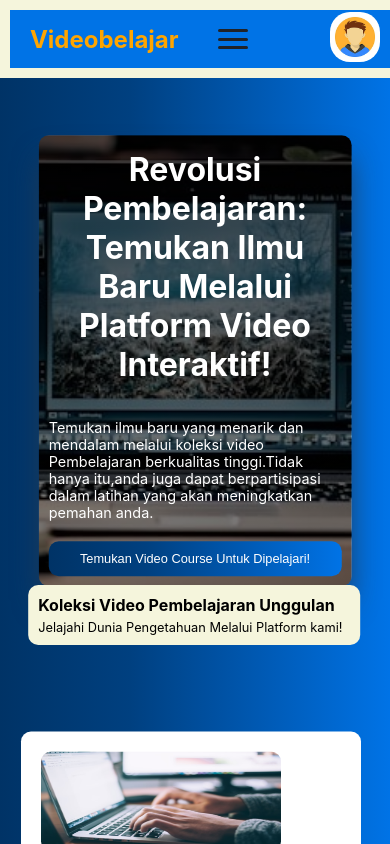
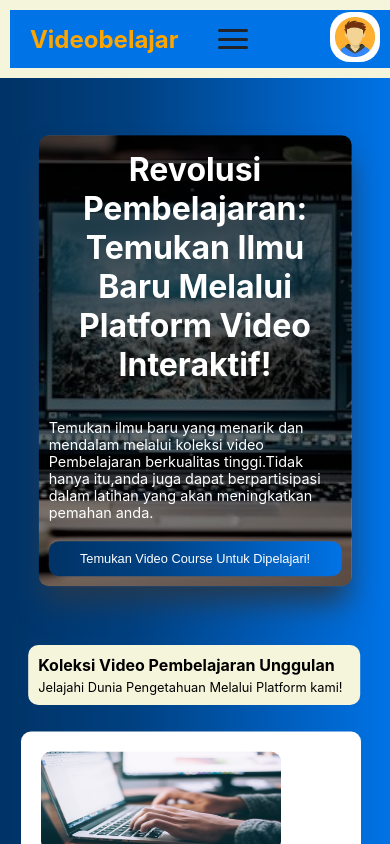
Before and after one commit to ferdiansyah-ferri/reactjs-mission1-sederhana, a React (Create React App) app: page /homepage in a window 390 px wide. Shown: the top 844 px of the page. Built offline with nearby package versions, Linux system fonts and the light colour scheme.

Commit message:
merubah gaya tampilan

```diff
--- a/src/components/HeaderDua.module.css
+++ b/src/components/HeaderDua.module.css
@@ -22,7 +22,7 @@
  @media screen and (min-width: 320px) and (max-width: 400px) {
      .HeaderDua {
          width: 80%;
-         transform: translate(-15%, -150%);
+         transform: translate(-15%, -50%);
      }
 
  }
```
